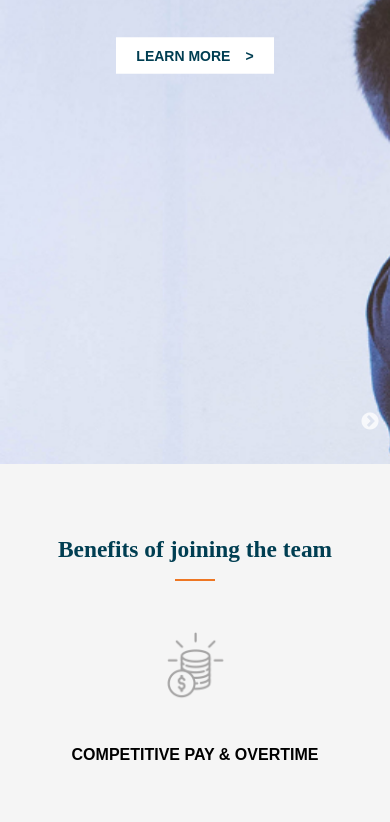
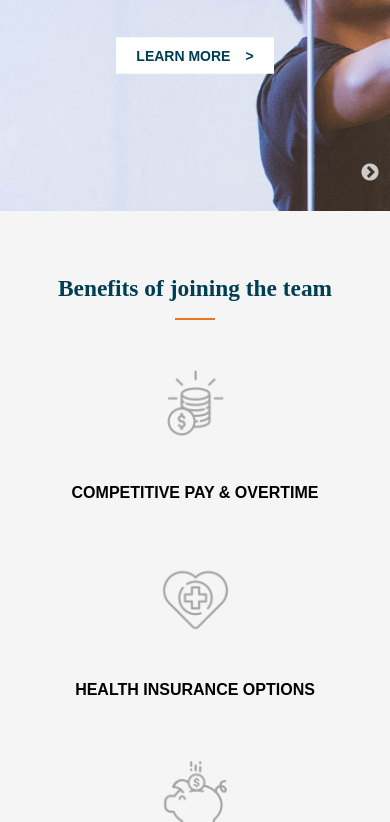
Before and after one commit to seth-obeng/FE-learning, a plain HTML site: page index.html in a window 390 px wide. Shown: the part 471-1293 px from the top of the page. Drawn offline with nearby package versions, Linux system fonts and the light colour scheme.

Commit message:
Mobile slider image

```diff
--- a/css/styles.css
+++ b/css/styles.css
@@ -366,7 +366,7 @@ body {
     .slider {
         margin: 0;
         position: relative;
-        height: 100vh; /* Ensure it covers the full height of the viewport */
+        height: 69vh; /* Ensure it covers the full height of the viewport */
     }
 
     .slider-dash {
@@ -375,7 +375,7 @@ body {
 
     .slick-slide img {
 
-        height: 100vh; /* Ensure it covers the full height of the slider */
+        height: 70vh; /* Ensure it covers the full height of the slider */
         object-fit: cover; /* Ensure the image covers the entire area */
     }
 
```
